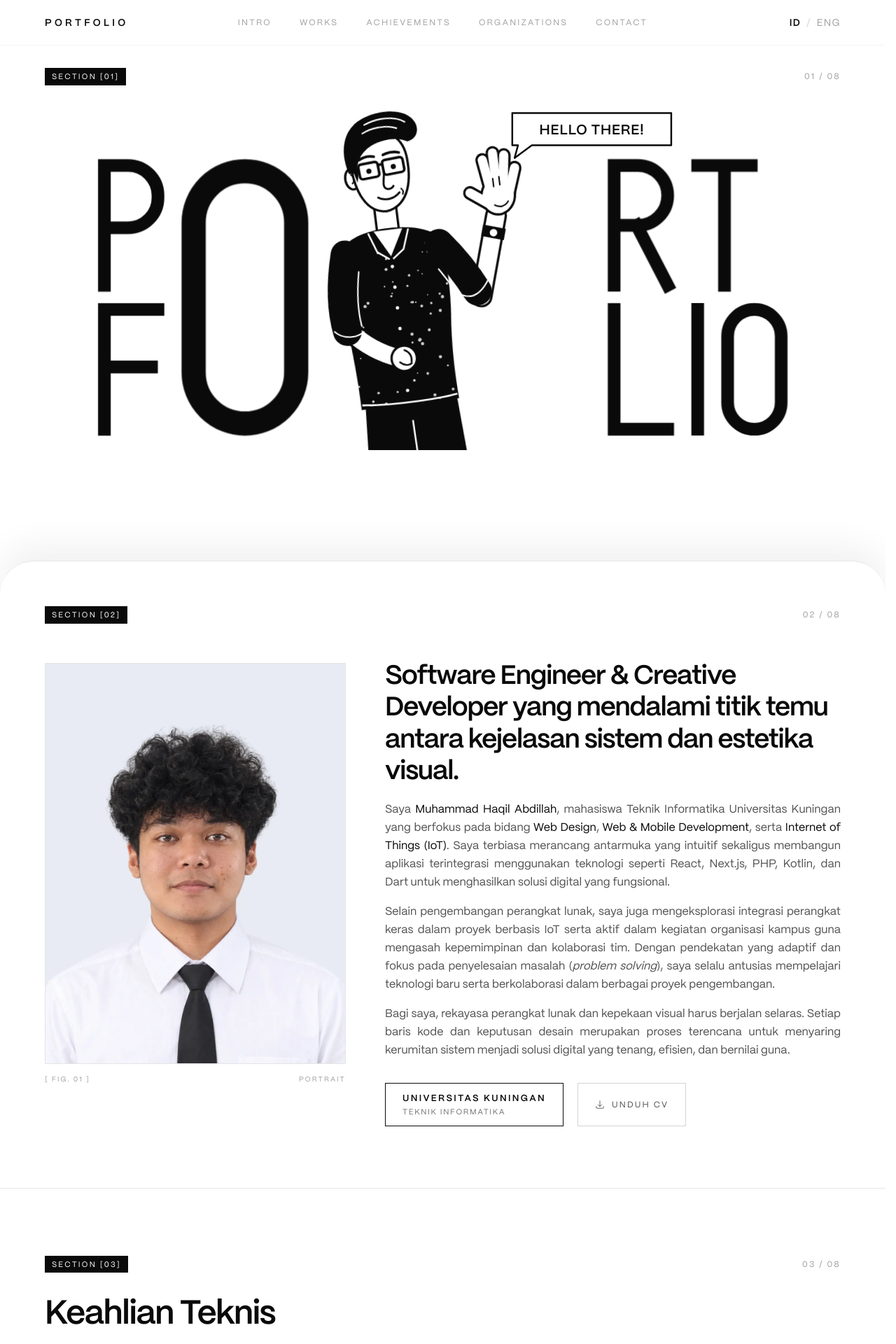
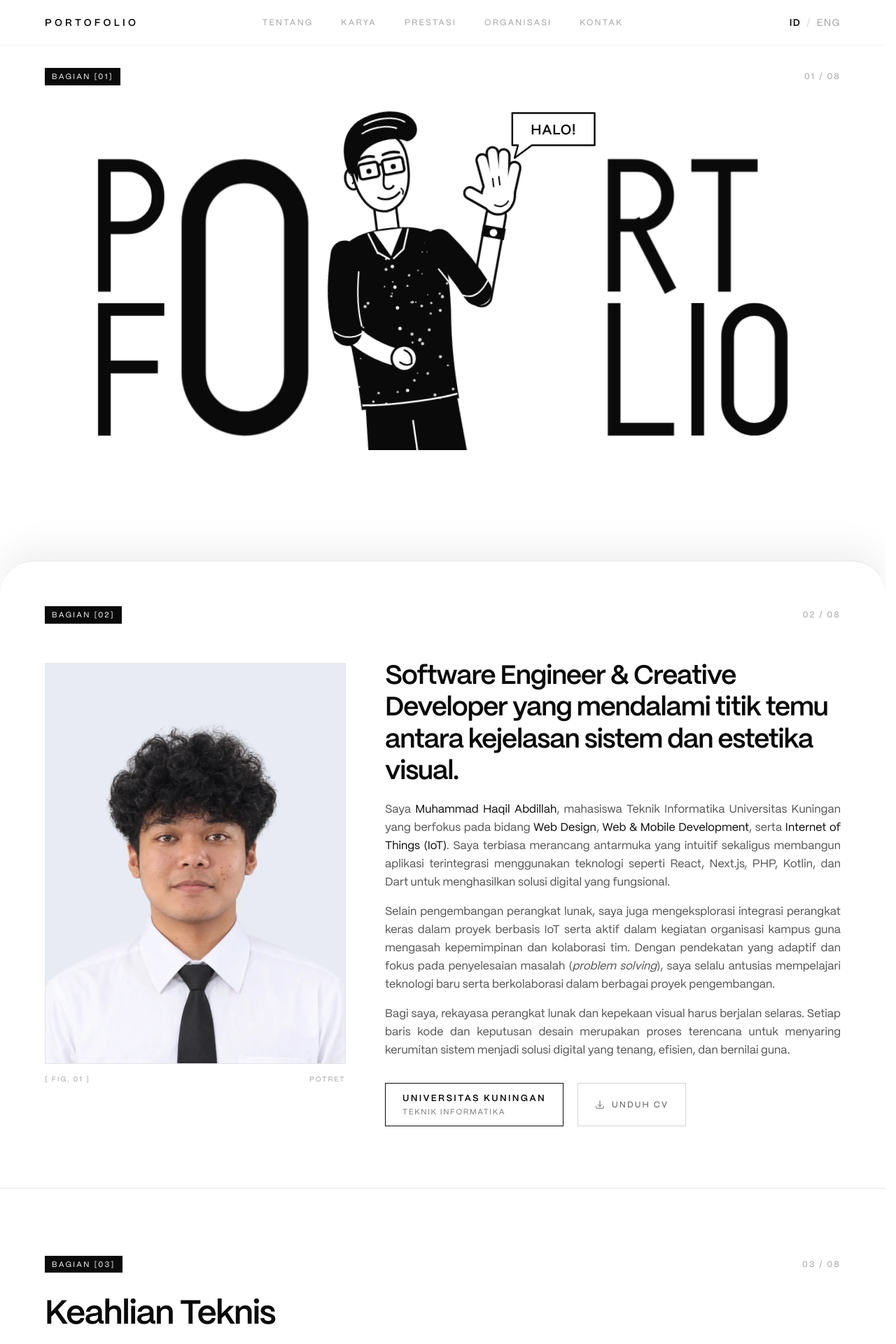
Before and after one commit to qillexia/Qillexia-Portofolio, a Next.js app: page / in a window 1280 px wide. Shown: the top 1920 px of the page at 70% size. Built offline with nearby package versions, Linux system fonts and the light colour scheme.

Commit message:
feat: complete section badges, titles, project names, and navbar i18n translations

```diff
--- a/src/components/hero/Hero.tsx
+++ b/src/components/hero/Hero.tsx
@@ -1,10 +1,13 @@
 "use client";
 
+import { useLanguage } from "@/context";
 import WavingPortfolioLanding, {
   WavingPortfolioLandingProps,
 } from "@/components/ui/waving-portfolio-landing";
 
 export default function Hero(props: WavingPortfolioLandingProps) {
+  const { t } = useLanguage();
+
   return (
     <section id="hero" className="w-full sticky top-16 z-0">
       <WavingPortfolioLanding
@@ -16,9 +19,9 @@ export default function Hero(props: WavingPortfolioLandingProps) {
         paper="#ffffff"
         ink="#0a0a0a"
         height="calc(100svh - 4rem)"
-        sectionBadge="Section [01]"
+        sectionBadge={props.sectionBadge || t.hero.sectionBadge}
         sectionIndex="01 / 08"
-        greeting="Hello there!"
+        greeting={props.greeting || t.hero.greeting}
         {...props}
       />
     </section>
--- a/src/components/navbar/Navbar.tsx
+++ b/src/components/navbar/Navbar.tsx
@@ -92,7 +92,7 @@ export default function Navbar() {
             onClick={(e) => handleNavClick(e, "/")}
             className="hidden lg:block text-[14px] tracking-[0.3em] uppercase text-neutral-950 hover:opacity-70 transition-opacity"
           >
-            <span className="font-bold">Portfolio</span>
+            <span className="font-bold">{t.navbar.brand}</span>
             <span className="text-neutral-400 font-light ml-1.5"></span>
           </Link>
           {renderLanguageSwitcher(true)}
--- a/src/components/skills/Skills.tsx
+++ b/src/components/skills/Skills.tsx
@@ -1,4 +1,7 @@
+"use client";
+
 import type { ComponentType } from "react";
+import { useLanguage } from "@/context";
 import {
   SiReact,
   SiTypescript,
@@ -90,6 +93,8 @@ const SKILL_CATEGORIES: SkillCategory[] = [
 ];
 
 export default function Skills() {
+  const { t } = useLanguage();
+
   const renderItem = (item: SkillItem) => {
     const Icon = item.icon;
     return (
@@ -120,7 +125,7 @@ export default function Skills() {
       <div className="flex items-center justify-between pb-8">
         <div className="flex items-center">
           <span className="inline-block bg-neutral-950 text-white px-2.5 py-1 text-[11px] font-medium tracking-[0.2em] uppercase">
-            Section [03]
+            {t.skills.sectionTag}
           </span>
         </div>
         <span className="text-xs text-neutral-400 tracking-[0.18em]">
@@ -131,7 +136,7 @@ export default function Skills() {
       {/* Clean Minimalist Header */}
       <div className="pb-6 md:pb-8">
         <h2 className="text-3xl sm:text-4xl lg:text-5xl font-bold tracking-[-0.03em] text-neutral-950">
-          Keahlian Teknis
+          {t.skills.title}
         </h2>
       </div>
 
--- a/src/components/works/Works.tsx
+++ b/src/components/works/Works.tsx
@@ -82,7 +82,7 @@ const PROJECTS: ProjectItem[] = [
     id: "cv-generator",
     index: "06",
     title: "CV Generator",
-    category: "Web Application, Document Engine",
+    category: "Web Application",
     year: "2024",
     description:
       "Aplikasi berbasis web untuk pembuatan Curriculum Vitae (CV) terstandarisasi secara otomatis dalam hitungan menit. Dilengkapi formulir input data terstruktur, kalkulasi tata letak dokumen, serta integrasi pustaka TCPDF guna menghasilkan berkas PDF yang presisi, rapi, dan siap digunakan.",
--- a/src/locales/en.ts
+++ b/src/locales/en.ts
@@ -2,8 +2,9 @@ import type { Dictionary } from "./types";
 
 export const dictionaryENG: Dictionary = {
   navbar: {
-    menu: "[ Menu ]",
-    close: "[ Close ]",
+    brand: "Portfolio",
+    menu: "Menu",
+    close: "Close",
     items: [
       { label: "Intro", href: "#intro" },
       { label: "Works", href: "#works" },
@@ -12,6 +13,10 @@ export const dictionaryENG: Dictionary = {
       { label: "Contact", href: "#contact" },
     ],
   },
+  hero: {
+    sectionBadge: "Section [01]",
+    greeting: "Hello there!",
+  },
   intro: {
     sectionTag: "Section [02]",
     figureTag: "[ Fig. 01 ]",
@@ -19,13 +24,17 @@ export const dictionaryENG: Dictionary = {
     headline:
       "Software Engineer & Creative Developer exploring the intersection between system clarity and visual aesthetics.",
     paragraphs: [
-      "I am Muhammad Haqil Abdillah, an Informatics Engineering student at Universitas Kuningan focusing on Web Design, Web & Mobile Development, and the Internet of Things (IoT). I specialize in designing intuitive interfaces while building integrated applications using technologies such as React, Next.js, PHP, Kotlin, and Dart to deliver robust, purposeful digital solutions.",
+      "I am Muhammad Haqil Abdillah, an Informatics Engineering student at Kuningan University focusing on Web Design, Web & Mobile Development, and the Internet of Things (IoT). I specialize in designing intuitive interfaces while building integrated applications using technologies such as React, Next.js, PHP, Kotlin, and Dart to deliver robust, purposeful digital solutions.",
       "Beyond software development, I actively explore hardware integrations through IoT initiatives and campus leadership roles to sharpen teamwork and organizational agility. Guided by an adaptive mindset and a relentless problem-solving focus, I am eager to embrace emerging technologies and collaborate on forward-thinking projects.",
       "To me, software engineering and visual sensibility must progress in unison. Every line of code and design decision is an intentional effort to distill complex systems into calm, efficient, and meaningful digital experiences.",
     ],
-    institution: "UNIVERSITAS KUNINGAN",
+    institution: "KUNINGAN UNIVERSITY",
     major: "INFORMATICS ENGINEERING",
     downloadCv: "Download CV",
+  },
+  skills: {
+    sectionTag: "Section [03]",
+    title: "Technical Skills",
   },
   works: {
     sectionTag: "Section [04]",
@@ -36,7 +45,7 @@ export const dictionaryENG: Dictionary = {
     items: [
       {
         id: "jejak-karya",
-        title: "Jejak Karya",
+        title: "Artistic Legacy",
         category: "Mobile Application",
         description:
           "A mobile application for exploring and archiving fine arts and historical artifacts through integrated curation. Offers an immersive digital gallery experience featuring medium categorization, comprehensive artifact archives, and a calm, intuitive interface designed to enrich public art appreciation.",
@@ -46,18 +55,18 @@ export const dictionaryENG: Dictionary = {
         title: "Informatics Engineering Department Profile UMC",
         category: "Web Platform",
         description:
-          "Design and development of the institutional profile website for the Informatics Engineering Department at Universitas Muhammadiyah Cirebon. Features a modern visual identity, academic curriculum integration, specialization facilities, and a responsive student registration flow across devices.",
+          "Design and development of the institutional profile website for the Informatics Engineering Department at Muhammadiyah University of Cirebon. Features a modern visual identity, academic curriculum integration, specialization facilities, and a responsive student registration flow across devices.",
       },
       {
         id: "lensa-cerdas",
-        title: "Lensa Cerdas",
+        title: "SmartLens",
         category: "Mobile Application",
         description:
           "An intelligent mobile scanning and document summarization application powered by Vision AI. Combines physical document optical scanning with precise text conversion, instant key-point extraction, and an archival log for document search activities.",
       },
       {
         id: "sipas-windusengkahan",
-        title: "SIPAS Desa Windusengkahan",
+        title: "SIPAS — Windusengkahan Village Mail Administration System",
         category: "E-Government",
         description:
           "A web-based correspondence and administrative services system for the residents of Windusengkahan Village Hall. Delivers a transparent online letter application process, automated document drafting, and centralized village demographic records management.",
@@ -72,7 +81,7 @@ export const dictionaryENG: Dictionary = {
       {
         id: "cv-generator",
         title: "CV Generator",
-        category: "Web Application, Document Engine",
+        category: "Web Application",
         description:
           "A web-based application for generating standardized Curriculum Vitae (CV) automatically within minutes. Equipped with structured input forms, layout geometry calculation, and TCPDF library integration to produce clean, precise, and publication-ready PDF documents.",
       },
@@ -91,18 +100,18 @@ export const dictionaryENG: Dictionary = {
         year: "2026",
         title: "1st Place National Web Design Competition",
         category: "National Level",
-        organizer: "Universitas Muhammadiyah Cirebon",
+        organizer: "Muhammadiyah University of Cirebon",
         description:
-          "Secured 1st Place in the National Web Design Competition held during the Dies Natalis HIMASANTIKA at Universitas Muhammadiyah Cirebon. The project combined precise editorial typography, a modular design system, and a modern responsive frontend architecture. Key highlights included intuitive information hierarchy, frontend rendering optimization, and strict accessibility standards to provide a seamless, high-utility user experience.",
+          "Secured 1st Place in the National Web Design Competition held during the Dies Natalis HIMASANTIKA at Muhammadiyah University of Cirebon. The project combined precise editorial typography, a modular design system, and a modern responsive frontend architecture. Key highlights included intuitive information hierarchy, frontend rendering optimization, and strict accessibility standards to provide a seamless, high-utility user experience.",
       },
       {
         id: "achievement-02",
         year: "2026",
         title: "2nd Place University Student Olympiad (PKM-PM)",
         category: "University Level",
-        organizer: "Universitas Kuningan",
+        organizer: "Kuningan University",
         description:
-          "Achieved 2nd Place in the Student Intellectual Olympiad for the Community Service Student Creativity Program (PKM-PM) at Universitas Kuningan. Engineered an IoT Smart Composter to address water hyacinth pollution issues. Integrated microcontroller sensory telemetry for real-time temperature, moisture, and decomposition gas monitoring, transforming aquatic weed waste into high-value organic fertilizer to empower the local community.",
+          "Achieved 2nd Place in the Student Intellectual Olympiad for the Community Service Student Creativity Program (PKM-PM) at Kuningan University. Engineered an IoT Smart Composter to address water hyacinth pollution issues. Integrated microcontroller sensory telemetry for real-time temperature, moisture, and decomposition gas monitoring, transforming aquatic weed waste into high-value organic fertilizer to empower the local community.",
       },
     ],
   },
@@ -119,49 +128,49 @@ export const dictionaryENG: Dictionary = {
       {
         id: "cert-juara1-web",
         title: "1st Place National Web Design Competition",
-        issuer: "Universitas Muhammadiyah Cirebon",
+        issuer: "Muhammadiyah University of Cirebon",
         date: "May 2026",
       },
       {
         id: "cert-juara2-pkm",
         title: "2nd Place PKM-PM Student Olympiad",
-        issuer: "Universitas Kuningan",
+        issuer: "Kuningan University",
         date: "Jun 2026",
       },
       {
         id: "cert-aws-ai-academy",
         title: "AWS AI Academy 2026 (Foundational & Beginner)",
-        issuer: "AWS & Dicoding Indonesia",
+        issuer: "AWS & Dicoding",
         date: "Sep 2026",
       },
       {
         id: "cert-genai-azure",
         title: "Building Generative AI Applications with Microsoft Azure",
-        issuer: "Dicoding Indonesia",
+        issuer: "Dicoding",
         date: "Aug 2026",
       },
       {
         id: "cert-ds-fabric",
         title: "Applied Data Science with Microsoft Fabric",
-        issuer: "Dicoding Indonesia",
+        issuer: "Dicoding",
         date: "Aug 2026",
       },
       {
         id: "cert-sdd-kiro",
         title: "Spec-Driven Development with Kiro",
-        issuer: "Dicoding Indonesia",
+        issuer: "Dicoding",
         date: "Aug 2026",
       },
       {
         id: "cert-ignite-2026",
         title: "Committee Member - IoT Generation Initiative & Tech Exhibition (IGNITE)",
-        issuer: "Universitas Kuningan",
+        issuer: "Kuningan University",
         date: "Aug 2026",
       },
       {
         id: "cert-pm-cihirup-2026",
         title: "Committee Member - Community Outreach Program (Cihirup Village)",
-        issuer: "Universitas Kuningan",
+        issuer: "Kuningan University",
         date: "Jul 2026",
       },
       {
@@ -179,79 +188,79 @@ export const dictionaryENG: Dictionary = {
       {
         id: "cert-dart",
         title: "Getting Started with Dart Programming",
-        issuer: "Dicoding Indonesia",
+        issuer: "Dicoding",
         date: "Apr 2026",
       },
       {
         id: "cert-mobile-dev",
         title: "Fundamentals of Mobile Application Development",
-        issuer: "Dicoding Indonesia",
+        issuer: "Dicoding",
         date: "Apr 2026",
       },
       {
         id: "cert-ml-pemula",
         title: "Machine Learning for Beginners",
-        issuer: "Dicoding Indonesia",
+        issuer: "Dicoding",
         date: "Mar 2026",
       },
       {
         id: "cert-python",
         title: "Getting Started with Python Programming",
-        issuer: "Dicoding Indonesia",
+        issuer: "Dicoding",
         date: "Jan 2026",
       },
       {
         id: "cert-financial",
         title: "Introduction to Financial Literacy",
-        issuer: "Dicoding Indonesia",
+        issuer: "Dicoding",
         date: "Jan 2026",
       },
       {
         id: "cert-aws-genai",
         title: "Cloud Fundamentals and Generative AI on AWS",
-        issuer: "Dicoding Indonesia",
+        issuer: "Dicoding",
         date: "Jan 2026",
       },
       {
         id: "cert-ai",
         title: "Fundamentals of Artificial Intelligence",
-        issuer: "Dicoding Indonesia",
+        issuer: "Dicoding",
         date: "Jan 2026",
       },
       {
         id: "cert-technoversary-2025",
         title: "Committee Member - Techno Versary 2025",
-        issuer: "Universitas Kuningan",
+        issuer: "Kuningan University",
         date: "Dec 2025",
       },
       {
         id: "cert-pemateri-pbk-2025",
         title: "Speaker - Future Tech Digital Technology Workshop & Seminar",
-        issuer: "Paguyuban Barudak Komputer (PBK)",
+        issuer: "Computer Students Community (PBK)",
         date: "Nov 2025",
       },
       {
         id: "cert-mentor-connect-code",
         title: "Mentor - Connect & Code 2025",
-        issuer: "Universitas Kuningan",
+        issuer: "Kuningan University",
         date: "Oct 2025",
       },
       {
         id: "cert-panitia-connect-code",
         title: "Committee Member - Connect & Code 2025",
-        issuer: "Universitas Kuningan",
+        issuer: "Kuningan University",
         date: "Oct 2025",
       },
       {
         id: "cert-pkkmb-2025",
         title: "Committee Member - Faculty of Computer Science Freshmen Orientation 2025",
-        issuer: "Universitas Kuningan",
+        issuer: "Kuningan University",
         date: "Sep 2025",
       },
       {
         id: "cert-pm-ciputat-2025",
         title: "Committee Member - Community Outreach Program (Ciputat Village)",
-        issuer: "Universitas Kuningan",
+        issuer: "Kuningan University",
         date: "Jun 2025",
       },
     ],
@@ -262,7 +271,7 @@ export const dictionaryENG: Dictionary = {
     items: [
       {
         id: "org-hima-ti",
-        name: "Himpunan Mahasiswa Teknik Informatika (HIMA TI)",
+        name: "Informatics Engineering Student Association (HIMA TI)",
         roles: [
           {
             id: "hima-keorganisasian-2025",
@@ -277,7 +286,7 @@ export const dictionaryENG: Dictionary = {
               {
                 id: "hima-2",
                 title: "Public Relations Coordinator for Faith and Piety Night (MABIT)",
-                meta: "Mushola FKOM Universitas Kuningan, June 2025",
+                meta: "FKOM Mushola, Kuningan University, June 2025",
               },
               {
                 id: "hima-3",
@@ -287,12 +296,12 @@ export const dictionaryENG: Dictionary = {
               {
                 id: "hima-4",
                 title: "Orientation Mentor for Freshmen (PKKMB FKOM UNIKU)",
-                meta: "FKOM Universitas Kuningan, September 2025",
+                meta: "FKOM Kuningan University, September 2025",
               },
               {
                 id: "hima-5",
                 title:
-                  "Student Mentor for Connect and Code - Department Cadre Program",
+                "Student Mentor for Connect and Code - Department Cadre Program",
                 meta: "Lempong Balong, September - October 2025",
               },
               {
@@ -304,13 +313,13 @@ export const dictionaryENG: Dictionary = {
               {
                 id: "hima-7",
                 title:
-                  "Virtual Reality Showcase at DKVest FKOM Universitas Kuningan",
-                meta: "FKOM Universitas Kuningan, October 2025",
+                  "Virtual Reality Showcase at DKVest FKOM Kuningan University",
+                meta: "FKOM Kuningan University, October 2025",
               },
               {
                 id: "hima-8",
                 title: "Techno Versary Organizing Committee",
-                meta: "FKOM, SC Universitas Kuningan, November - December 2025",
+                meta: "FKOM, SC Kuningan University, November - December 2025",
               },
             ],
           },
@@ -328,7 +337,7 @@ export const dictionaryENG: Dictionary = {
       },
       {
         id: "org-pbk",
-        name: "Paguyuban Barudak Komputer (PBK)",
+        name: "Computer Students Community (PBK)",
         roles: [
           {
             id: "pbk-eksternal-2025",
@@ -339,12 +348,12 @@ export const dictionaryENG: Dictionary = {
                 id: "pbk-1",
                 title:
                   "Project Lead for Blockchain & Programming Fundamentals Seminar",
-                meta: "Aula FKOM Universitas Kuningan, February 2025",
+                meta: "FKOM Hall, Kuningan University, February 2025",
               },
               {
                 id: "pbk-2",
                 title: "Instructor for Internet of Things and Robotics Workshop",
-                meta: "RPL Lab FKOM Universitas Kuningan, November 2025",
+                meta: "Software Engineering Lab, Kuningan University, November 2025",
               },
               {
                 id: "pbk-3",
--- a/src/locales/id.ts
+++ b/src/locales/id.ts
@@ -2,20 +2,25 @@ import type { Dictionary } from "./types";
 
 export const dictionaryID: Dictionary = {
   navbar: {
-    menu: "[ Menu ]",
-    close: "[ Close ]",
+    brand: "Portofolio",
+    menu: "Menu",
+    close: "Tutup",
     items: [
-      { label: "Intro", href: "#intro" },
-      { label: "Works", href: "#works" },
-      { label: "Achievements", href: "#achievements" },
-      { label: "Organizations", href: "#organizations" },
-      { label: "Contact", href: "#contact" },
+      { label: "Tentang", href: "#intro" },
+      { label: "Karya", href: "#works" },
+      { label: "Prestasi", href: "#achievements" },
+      { label: "Organisasi", href: "#organizations" },
+      { label: "Kontak", href: "#contact" },
     ],
   },
+  hero: {
+    sectionBadge: "Bagian [01]",
+    greeting: "Halo!",
+  },
   intro: {
-    sectionTag: "Section [02]",
+    sectionTag: "Bagian [02]",
     figureTag: "[ Fig. 01 ]",
-    portraitLabel: "Portrait",
+    portraitLabel: "Potret",
     headline:
       "Software Engineer & Creative Developer yang mendalami titik temu antara kejelasan sistem dan estetika visual.",
     paragraphs: [
@@ -27,9 +32,13 @@ export const dictionaryID: Dictionary = {
     major: "TEKNIK INFORMATIKA",
     downloadCv: "Unduh CV",
   },
+  skills: {
+    sectionTag: "Bagian [03]",
+    title: "Keahlian Teknis",
+  },
   works: {
     sectionTag: "Section [04]",
-    title: "Selected Works",
+    title: "Karya Pilihan",
     viewProject: "Lihat Proyek",
     viewMore: "Lihat Lebih Banyak",
     viewLess: "Tampilkan Lebih Sedikit",
@@ -79,7 +88,7 @@ export const dictionaryID: Dictionary = {
     ],
   },
   achievements: {
-    sectionTag: "Section [05]",
+    sectionTag: "Bagian [05]",
     title: "Prestasi & Penghargaan",
     zoomLabel: "Perbesar",
     modalDocTag: "Dokumentasi Prestasi",
@@ -107,7 +116,7 @@ export const dictionaryID: Dictionary = {
     ],
   },
   certifications: {
-    sectionTag: "Section [06]",
+    sectionTag: "Bagian [06]",
     title: "Sertifikasi & Lisensi",
     showMore: "Lihat Lebih Banyak ({count} Sertifikat)",
     showLess: "Tampilkan Lebih Sedikit",
@@ -257,7 +266,7 @@ export const dictionaryID: Dictionary = {
     ],
   },
   organizations: {
-    sectionTag: "Section [07]",
+    sectionTag: "Bagian [07]",
     title: "Pengalaman Organisasi",
     items: [
       {
@@ -364,7 +373,7 @@ export const dictionaryID: Dictionary = {
     ],
   },
   contact: {
-    sectionTag: "Section [08]",
+    sectionTag: "Bagian [08]",
     inquiriesTag: "Inquiries & Collaboration",
     heading: "Mari Terhubung & Membangun Solusi Digital Bersama.",
     availabilityTag: "Ketersediaan Kolaborasi",
--- a/src/locales/types.ts
+++ b/src/locales/types.ts
@@ -49,9 +49,14 @@ export interface ProjectItemTranslation {
 
 export interface Dictionary {
   navbar: {
+    brand: string;
     menu: string;
     close: string;
     items: NavItemTranslation[];
+  };
+  hero: {
+    sectionBadge: string;
+    greeting: string;
   };
   intro: {
     sectionTag: string;
@@ -62,6 +67,10 @@ export interface Dictionary {
     institution: string;
     major: string;
     downloadCv: string;
+  };
+  skills: {
+    sectionTag: string;
+    title: string;
   };
   works: {
     sectionTag: string;
```
